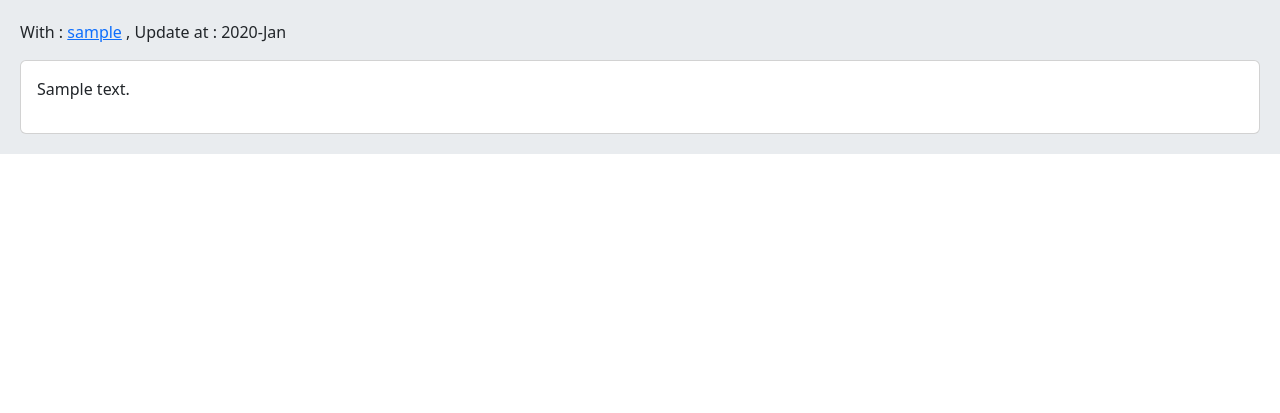
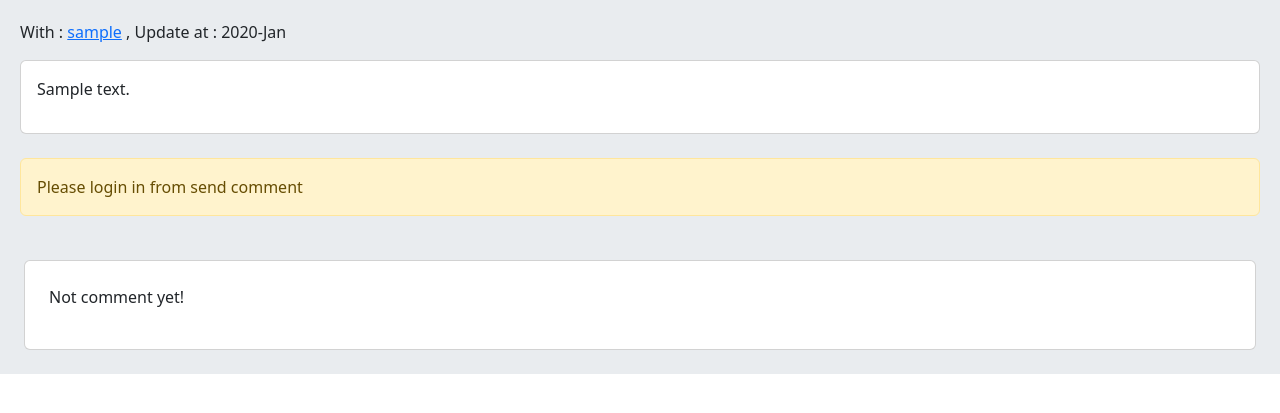
Before and after one commit to mimalizadeh/social, a Django app: a page that uses home/templates/home/detail.html in a window 1280 px wide. Shown: the part 56-469 px from the top of the page. Run offline with Django 4.2, Linux system fonts and the light colour scheme; tables that the repository leaves empty hold one stand-in row (values such as "Sample post").

Commit message:
comment : ok , reply-comment : ok

```diff
--- a/home/models.py
+++ b/home/models.py
@@ -18,3 +18,18 @@
 
     def get_absolute_url(self):
         return reverse('home:post_detail', args=(self.id, self.slug))
+
+
+class Comment(models.Model):
+    user = models.ForeignKey(User, on_delete=models.CASCADE, related_name='ucomment')
+    post = models.ForeignKey(Post, on_delete=models.CASCADE, related_name='pcomment')
+    replay = models.ForeignKey('self', on_delete=models.CASCADE, related_name='rcomment', blank=True, null=True)
+    is_replay = models.BooleanField(default=False)
+    body = models.TextField(max_length=600)
+    created = models.DateTimeField(auto_now_add=True)
+
+    class Meta:
+        ordering = ['-created']
+
+    def __str__(self):
+        return f"{self.user} commented {self.body}"
--- a/home/templates/home/detail.html
+++ b/home/templates/home/detail.html
@@ -12,4 +12,55 @@
         <p class="card-body"> {{ post.body }}</p>
 
     </div>
+    <br/>
+
+    {% if request.user.is_authenticated %}
+        <div class="card">
+            <form action="" method="post" class="card-body">
+                {% csrf_token %}
+                {{ form.as_p }}
+
+                <div class="d-flex justify-content-left">
+                    <input type="submit" class="btn btn-primary  py-2  " value="Send">
+                </div>
+            </form>
+        </div>
+
+    {% else %}
+        <p class="alert alert-warning">Please login in from send comment</p>
+    {% endif %}
+
+    <br/>
+
+    <div class="card m-1 p-4" style="">
+
+        {% for comment in comments %}
+            <div class="card bg-dark text-white">
+                <p class="card-header">{{ comment.user|capfirst }} | {{ comment.created|timesince }}</p>
+                <p class="card-body">{{ comment.body }}</p>
+                <div class=" card text-white p-3 m-4">
+                    <form class="card-body" action="{% url 'home:reply_comment' post.id comment.id %}" method="post">
+                        {% csrf_token %}
+                        {{ reply_form.as_p }}
+                        <div class="d-flex justify-content-left">
+                            <input type="submit" class="btn btn-primary  py-2  " value="Send">
+                        </div>
+
+                    </form>
+                </div>
+
+                {% with replays=comment.rcomment.all %}
+                    {% for replay in replays %}
+                        <div class="card bg-primary p-3 pb-0 m-4 text-white">
+                            <p class="card-header">{{ replay.user|capfirst }} | {{ replay.created|timesince }}</p>
+                            <p class="card-body">{{ replay.body }}</p>
+                        </div>
+                    {% endfor %}
+                {% endwith %}
+            </div> <br/>
+        {% empty %}
+            <p>Not comment yet!</p>
+        {% endfor %}
+    </div>
+
 {% endblock %}
--- a/home/urls.py
+++ b/home/urls.py
@@ -1,5 +1,5 @@
 from django.urls import path
-from home.views import HomeView, PostDetailView, PostDeleteView, PostUpdateView, PostCreateViewTwo
+from home.views import HomeView, PostDetailView, PostDeleteView, PostUpdateView, PostCreateViewTwo, CommentReplyView
 
 app_name = 'home'
 urlpatterns = [
@@ -8,5 +8,6 @@
     path('post/delete/<int:post_id>', PostDeleteView.as_view(), name='post_delete'),
     path('post/update/<int:post_id>', PostUpdateView.as_view(), name='post_update'),
     # path('post/create/', PostCreateView.as_view(), name='post_create')
-    path('post/create/', PostCreateViewTwo.as_view(), name='post_create')
+    path('post/create/', PostCreateViewTwo.as_view(), name='post_create'),
+    path('reply/<post_id>/<comment_id>/ ', CommentReplyView.as_view(), name='reply_comment')
 ]
--- a/home/views.py
+++ b/home/views.py
@@ -3,9 +3,11 @@
 from django.utils.text import slugify
 from django.views import View
 
-from home.froms import PostCreateUpdateFrom, PostCreateForm
-from home.models import Post
+from home.froms import PostCreateUpdateFrom, PostCreateForm, CommentCreateFrom, CommentReplyForm
+from home.models import Post, Comment
 from django.contrib.auth.mixins import LoginRequiredMixin
+from django.contrib.auth.decorators import login_required
+from django.utils.decorators import method_decorator
 
 
 class HomeView(View):
@@ -15,9 +17,34 @@
 
 
 class PostDetailView(View):
-    def get(self, request, post_id, post_slug):
-        post = get_object_or_404(Post, pk=post_id, slug=post_slug)
-        return render(request, "home/detail.html", {'post': post})
+    form_class = CommentCreateFrom
+    form_class_reply = CommentReplyForm
+
+    def __init__(self, *args, **kwargs):
+        super().__init__(*args, **kwargs)
+        self.post_instance = None
+
+    def setup(self, request, *args, **kwargs):
+        self.post_instance = get_object_or_404(Post, pk=kwargs['post_id'], slug=kwargs['post_slug'])
+        super().setup(request, *args, **kwargs)
+
+    def get(self, request, *args, **kwargs):
+        comments = self.post_instance.pcomment.filter(is_replay=False)
+        return render(request, "home/detail.html",
+                      {'post': self.post_instance, 'comments': comments, 'form': self.form_class,
+                       'reply_form': self.form_class_reply})
+
+    @method_decorator(login_required)
+    def post(self, request, *args, **kwargs):
+        form = self.form_class(request.POST)
+        if form.is_valid():
+            new_comment = form.save(commit=False)
+            new_comment.user = request.user
+            new_comment.post = self.post_instance
+            new_comment.save()
+            messages.success(request, "Your comment submited ", extra_tags="success")
+
+            return redirect('home:post_detail', self.post_instance.id, self.post_instance.slug)
 
 
 class PostDeleteView(LoginRequiredMixin, View):
@@ -104,3 +131,20 @@
             return redirect('home:post_detail', new_post.id, new_post.slug)
 
         return render(request, 'home/create.html', {'form': form})
+
+
+class CommentReplyView(View):
+    def post(self, request, post_id, comment_id):
+        post = get_object_or_404(Post, pk=post_id)
+        comment = get_object_or_404(Comment, pk=comment_id)
+        form = CommentReplyForm(request.POST)
+        if form.is_valid():
+            reply = form.save(commit=False)
+            reply.user = request.user
+            reply.post = post
+            reply.replay = comment
+            reply.is_replay = True
+            reply.save()
+            messages.success(request, 'Your reply submited', extra_tags='success')
+
+        return redirect('home:post_detail', post.id, post.slug)
```
Also changed, not shown: account/forms.py (+12 -6 lines), home/admin.py (+7 -1 lines), home/froms.py (+28 -2 lines), home/migrations/0003_comment.py (added), home/migrations/0004_alter_comment_options_alter_comment_replay.py (added).
